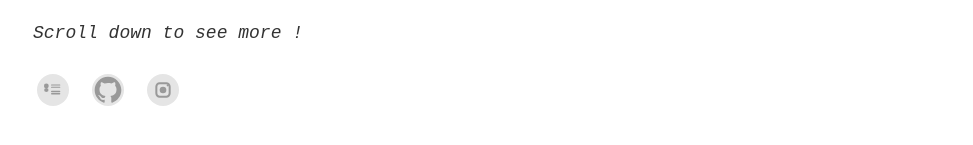
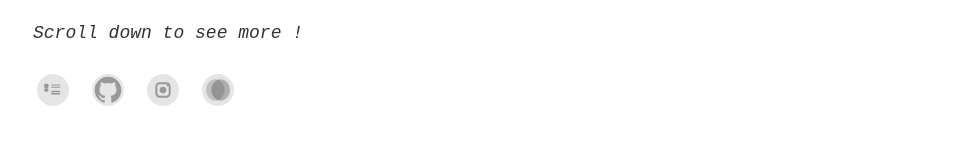
Before and after one commit to awang-777/portfolioWebsite, a React (Create React App) app in the folder frontend/: page / in a window 1280 px wide. Shown: the part 463-608 px from the top of the page, without its empty margins (307-1280 px from the left). Built offline with nearby package versions, Linux system fonts and the light colour scheme; the HTML template or start-up script is replaced by a standard one.

Commit message:
added openProcessing Button

```diff
--- a/frontend/src/pages/About.js
+++ b/frontend/src/pages/About.js
@@ -227,6 +227,46 @@ function About() {
               </g>
             </svg>
           </a>
+
+          {/* OpenProcessing Button */}
+          <a
+            href="https://openprocessing.org/user/558993#sketches"
+            target="_blank"
+            rel="noopener noreferrer"
+            title="OpenProcessing"
+            style={{
+              textDecoration: 'none',
+              padding: '4px',
+              borderRadius: '50%',
+              backgroundColor: 'transparent',
+              transition: 'all 0.3s ease',
+              cursor: 'pointer',
+              display: 'flex',
+              alignItems: 'center',
+              justifyContent: 'center'
+            }}
+            onMouseEnter={(e) => {
+              e.currentTarget.style.opacity = '0.8';
+              e.currentTarget.style.transform = 'scale(1.1)';
+            }}
+            onMouseLeave={(e) => {
+              e.currentTarget.style.opacity = '1';
+              e.currentTarget.style.transform = 'scale(1)';
+            }}
+          >
+            <svg
+              width="32"
+              height="32"
+              viewBox="0 0 24 24"
+              style={{ display: 'block' }}
+            >
+              <circle cx="12" cy="12" r="12" fill="#e5e5e5"/>
+              <g fill="#999999">
+                <ellipse cx="10" cy="12" rx="7" ry="8" fill="#999999" opacity="0.5"/>
+                <ellipse cx="14" cy="12" rx="7" ry="8" fill="#333333" opacity="0.3"/>
+              </g>
+            </svg>
+          </a>
         </div>
       </div>
 
```
